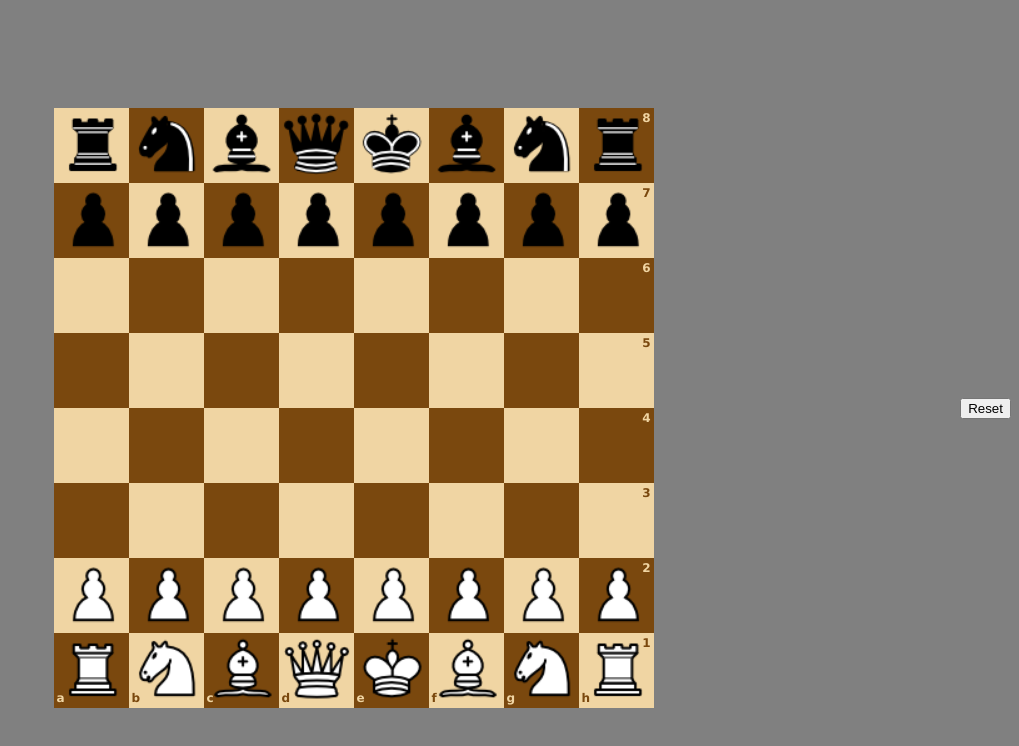
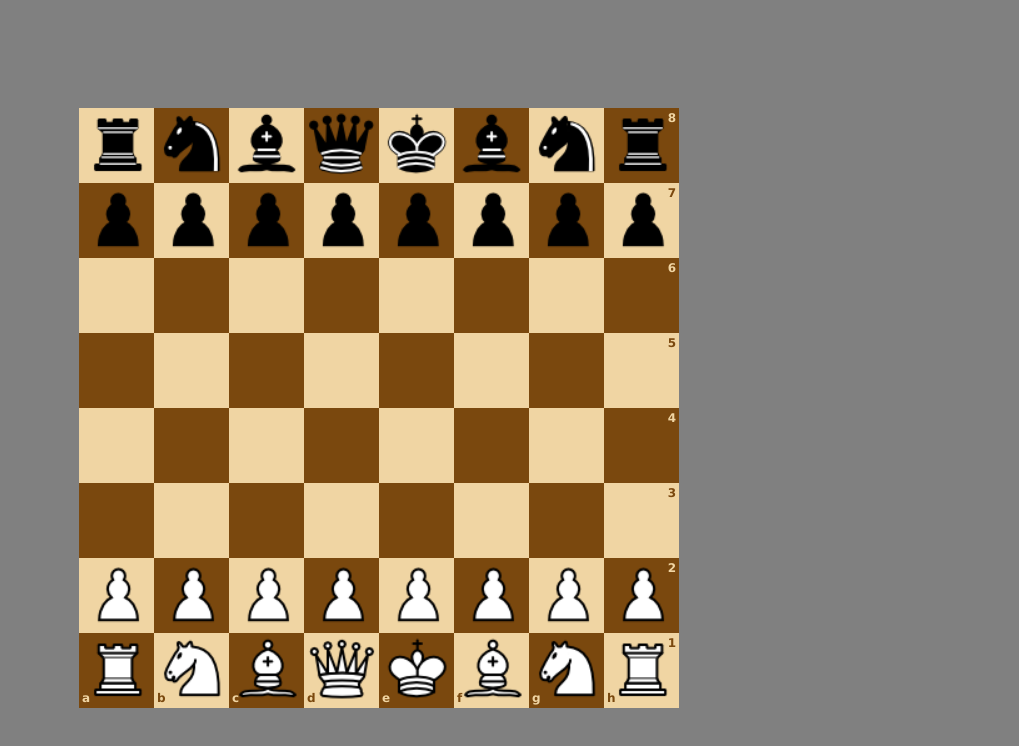
Before and after one commit to janFiedler1/chess-js, a plain HTML site: page index.html in a window 1280 px wide. Shown: the whole page, without its empty margins (261-1280 px from the left). Drawn offline with Linux system fonts and the light colour scheme.

Commit message:
remove restart button

```diff
--- a/index.html
+++ b/index.html
@@ -232,7 +232,6 @@
             </div>
         </div>
     </div>
-    <button id="reset">Reset</button>
     <script src="main.js"></script>
 </body>
 </html>
--- a/main.js
+++ b/main.js
@@ -3,10 +3,6 @@ let isWhiteTurn = true;
 const boardSquares = document.getElementsByClassName("square");
 const pieces = document.getElementsByClassName("piece");
 const piecesImages = document.getElementsByTagName("img");
-const rand = ['shoes', 'shirt'];
-
-const resetButton = document.getElementById("reset");
-resetButton.addEventListener("click", resetBoard());
 
 setupBoardSquares();
 setUpPieces();
@@ -45,11 +41,6 @@ function setUpPieces() {
 function allowDrop(ev) {
     ev.preventDefault();
 }
-
-function resetBoard(){
-
-}
-
 
 /**
  * Get color by attribute from piece div
```
